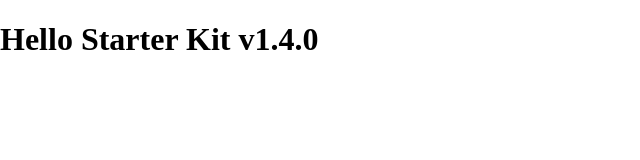
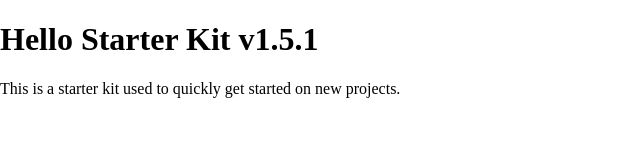
Before and after one commit to manuelosorio/starter-kit, a plain HTML site: page index.html in a window 1280 px wide. Shown: the whole page, without its empty margins (0-640 px from the left). Drawn offline with Linux system fonts and the light colour scheme.

Commit message:
Update 21

```diff
--- a/index.html
+++ b/index.html
@@ -25,7 +25,8 @@
   </head>
   <body>
     <header>
-      <h1>Hello Starter Kit v1.4.0</h1>
+      <h1>Hello Starter Kit v1.5.1</h1>
+      <p>This is a starter kit used to quickly get started on new projects.</p>
     </header>
     <script src="scripts/main.js"></script>
   </body>
```
Also changed, not shown: 1 other file.
